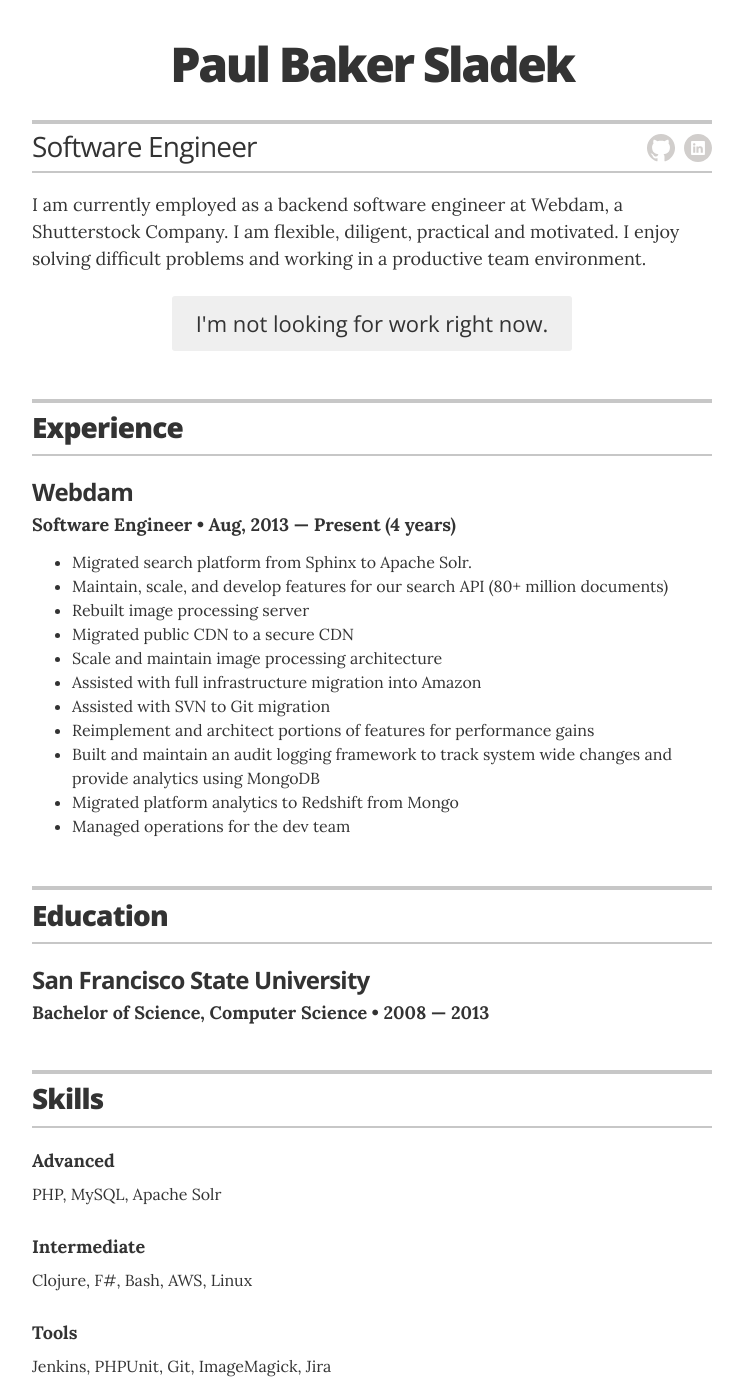
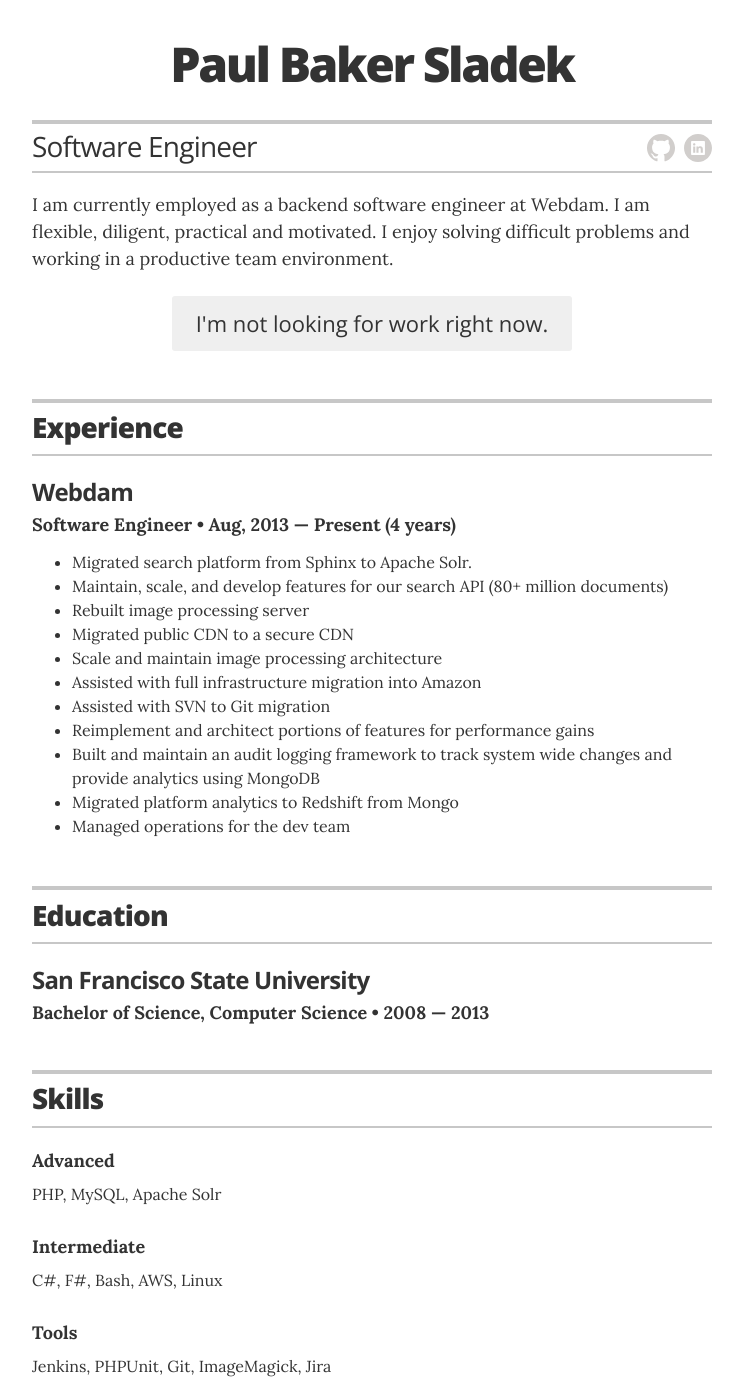
Before and after one commit to pbsladek/pbsladek.github.io, a Jekyll site: the page built from index.html, in a window 1280 px wide and 1400 px high. Shown: the whole window, without its empty margins (268-1011 px from the left). Built offline with Jekyll 4.4.1, drawn with Linux system fonts in a browser that asks for light colours.

Commit message:
remove shutterstock

```diff
--- a/_layouts/resume.html
+++ b/_layouts/resume.html
@@ -28,7 +28,7 @@
 
         <div class="executive-summary" itemprop="description">
           <p>
-          I am currently employed as a backend software engineer at Webdam, a Shutterstock Company.
+          I am currently employed as a backend software engineer at Webdam.
 
           I am flexible, diligent, practical and motivated. I enjoy solving difficult problems and working in a productive team environment.
           </p>
@@ -125,7 +125,7 @@
 
         <div class="resume-item">
           <h4 class="resume-item-details">Intermediate</h4>
-          <p class="resume-item-copy">Clojure, F#, Bash, AWS, Linux</p>
+          <p class="resume-item-copy">C#, F#, Bash, AWS, Linux</p>
         </div>
 
         <div class="resume-item">
```
